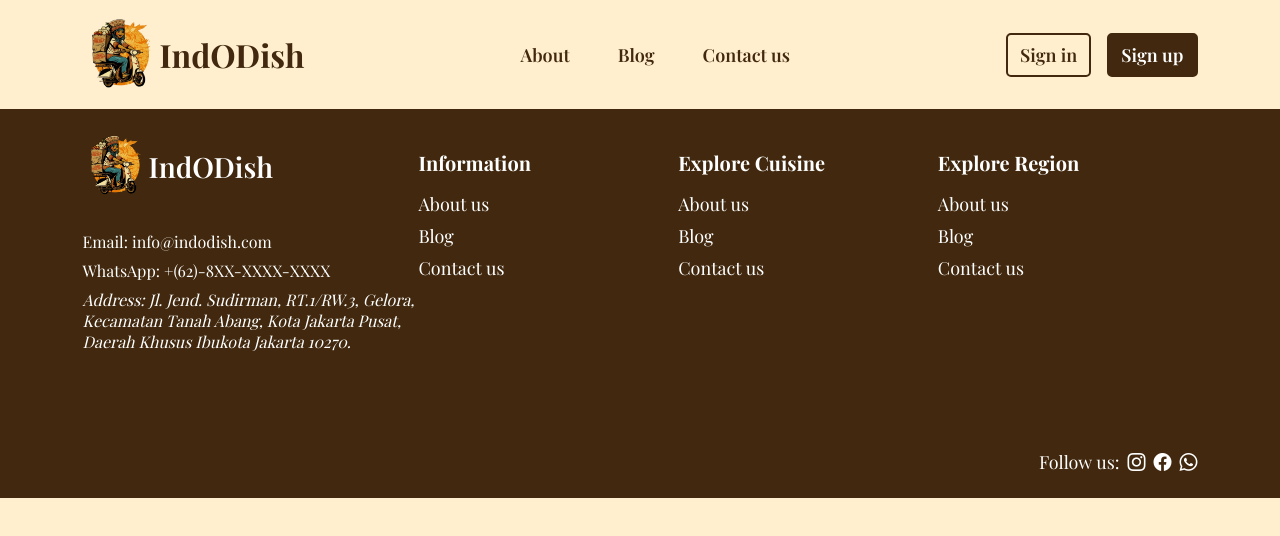
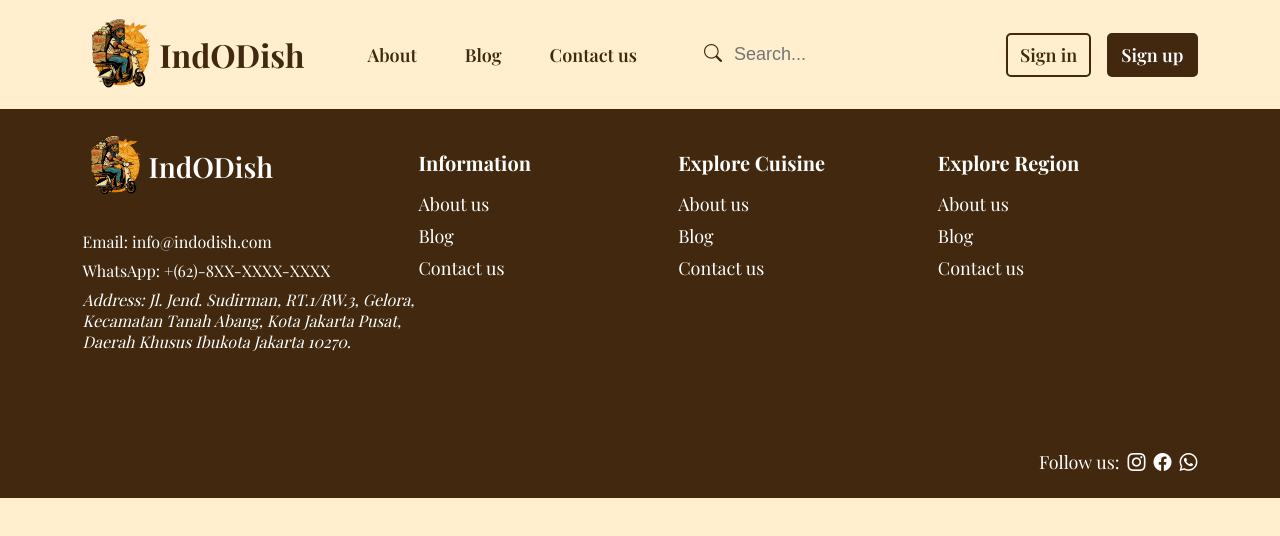
Before and after one commit to JugBones/indodish-frontend, a Next.js app: page / in a window 1280 px wide. Shown: the top 536 px of the page. Built offline with nearby package versions, Linux system fonts and the light colour scheme.

Commit message:
Add Search component

```diff
--- a/src/sections/Header.tsx
+++ b/src/sections/Header.tsx
@@ -5,6 +5,7 @@ import { Playfair_Display } from 'next/font/google';
 import styles from '@/styles/sections/Header.module.scss';
 import Button from '@/components/Button';
 import Profile from '@/components/Profile';
+import Search from '@/components/Search';
 
 const playfairDisplay = Playfair_Display({
   weight: ['400', '600'],
@@ -31,6 +32,7 @@ export default function Header() {
       </nav>
 
       <div className={styles.side_section}>
+        <Search />
         {isLoggedIn ? (
           <>
             <Link href='/cart'>
```
